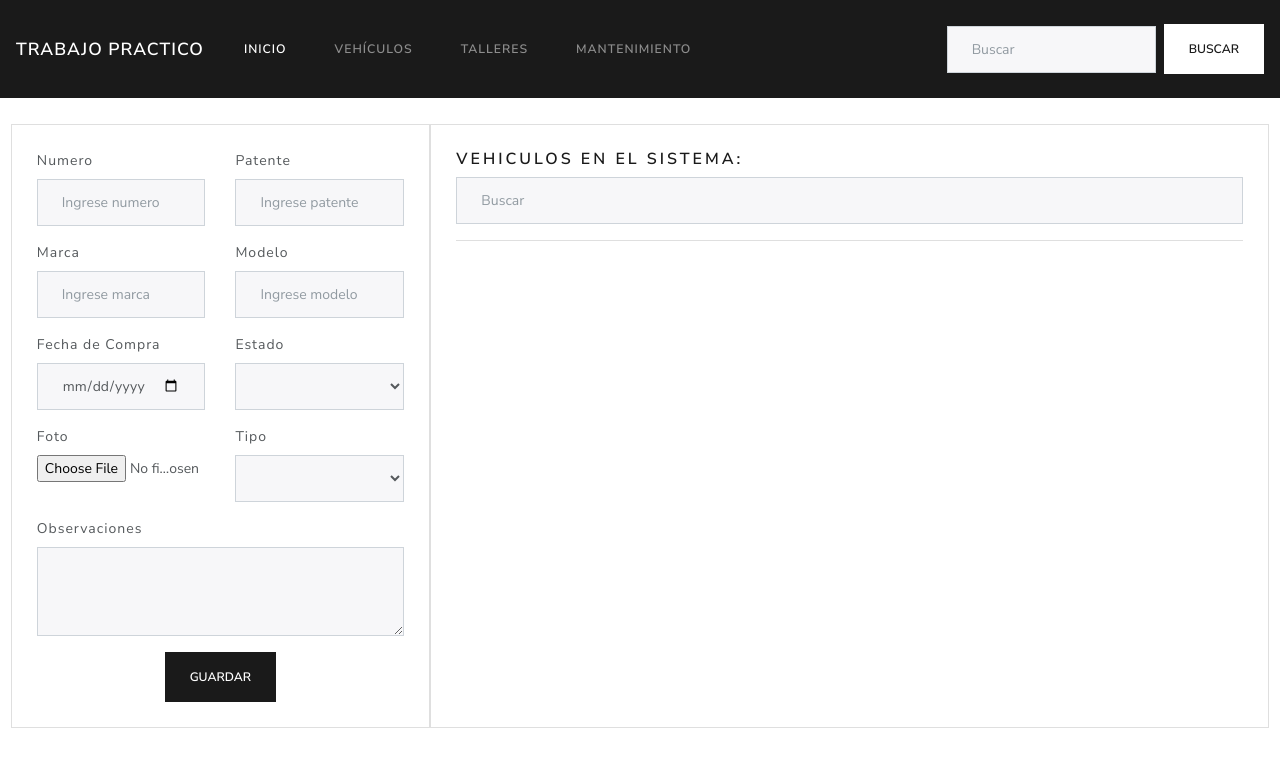
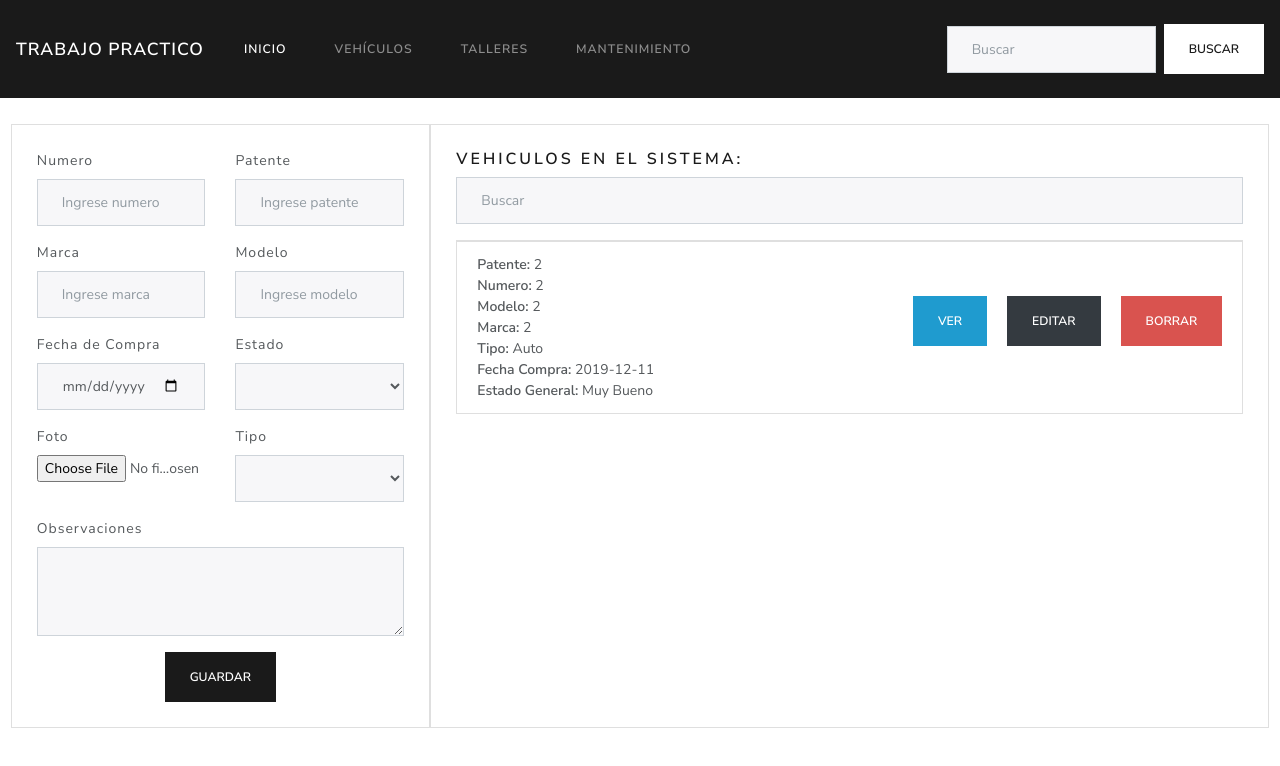
Before and after one commit to NahuelKliphan/Finalab, an Angular app: page /vehiculo in a window 1280 px wide. Shown: the top 766 px of the page. Built offline with nearby package versions, Linux system fonts and the light colour scheme; data requests are answered from the project's data file.

Commit message:
Probando variables globales con services

```diff
--- a/db.json
+++ b/db.json
@@ -1,6 +1,35 @@
 {
-  "vehiculos": [],
-  "camionesGenerales": [],
+  "vehiculos": [
+    {
+      "nroVehiculo": 2,
+      "marca": "2",
+      "modelo": "2",
+      "fechaCompra": "2019-12-11",
+      "estado": "Muy Bueno",
+      "patente": "2",
+      "foto": "",
+      "tipo": "Auto",
+      "observaciones": "",
+      "id": 1
+    }
+  ],
+  "camionesGenerales": [
+    {
+      "nroVehiculo": 2,
+      "marca": "2",
+      "modelo": "2",
+      "fechaCompra": "2019-12-04",
+      "estado": "Nuevo",
+      "patente": "2",
+      "foto": "",
+      "tipo": "Camion general",
+      "observaciones": "12312",
+      "capacidadCarga": 2,
+      "cantidadRuedas": 2,
+      "acoplado": "Si",
+      "id": 1
+    }
+  ],
   "camionesVolcadores": [],
   "talleres": []
 }
--- a/src/app/components/vehiculo/lista-vehiculo/lista-vehiculo.component.html
+++ b/src/app/components/vehiculo/lista-vehiculo/lista-vehiculo.component.html
@@ -9,7 +9,7 @@
         <b>Numero:</b> {{ unVehiculo.nroVehiculo }} <br>
         <button class="btn btn-danger darespacio float-right" (click)="eliminarVehiculo(unVehiculo.id)">Borrar</button>
         <button class="darespacio btn btn-dark float-right" (click)="solicitarModificacion(unVehiculo)">Editar</button>
-        <button class="darespacio btn btn-info float-right">Ver</button>
+        <button class="darespacio btn btn-info float-right" (click)= "verDetalle(unVehiculo)">Ver</button>
         <b>Modelo: </b> {{unVehiculo.modelo}} <br>
         <b>Marca:</b> {{ unVehiculo.marca }} <br>
         <b>Tipo:</b> {{ unVehiculo.tipo }} <br>
--- a/src/app/components/vehiculo/lista-vehiculo/lista-vehiculo.component.ts
+++ b/src/app/components/vehiculo/lista-vehiculo/lista-vehiculo.component.ts
@@ -27,4 +27,9 @@ export class ListaVehiculoComponent implements OnInit {
   solicitarModificacion(unVehiculo:Vehiculo){
     this.VehiculoAmodificar.emit(unVehiculo);
   }
+
+  verDetalle(unVehiculo:Vehiculo){
+    window.location.href = '/verVehiculo';
+    this.database.set(unVehiculo);
+  }
 }
--- /dev/null
+++ b/src/app/components/vehiculo/vista-vehiculo/vista-vehiculo.component.html
@@ -0,0 +1,129 @@
+<div class="row">
+
+    <div class="card border-secondary col-12" style="padding: 2%;">
+
+        <div class="row">
+
+            <div class="col-6">
+
+                <div class="row">
+
+                    <div class="form-group col-6">
+                        <label for="numero">Numero</label>
+                        <input type="text" class="form-control" name="numero" [(ngModel)]="unVehiculo.nroVehiculo"
+                            placeholder="Ingrese numero" readonly>
+                    </div>
+
+                    <div class="form-group col-6">
+                        <label for="patente">Patente</label>
+                        <input type="text" class="form-control" name="patente" placeholder="Ingrese patente"
+                            [(ngModel)]="unVehiculo.patente" readonly>
+                    </div>
+
+                </div>
+
+                <div class="row">
+
+                    <div class="form-group col-6">
+                        <label for="marca">Marca</label>
+                        <input type="text" class="form-control" name="marca" placeholder="Ingrese marca"
+                            [(ngModel)]="unVehiculo.marca" readonly>
+                    </div>
+
+                    <div class="form-group col-6">
+                        <label for="modelo">Modelo</label>
+                        <input type="text" class="form-control" name="modelo" placeholder="Ingrese modelo"
+                            [(ngModel)]="unVehiculo.modelo" readonly>
+                    </div>
+
+                </div>
+
+                <div class="row">
+
+                    <div class="form-group col-6">
+                        <label for="estado">Estado</label>
+                        <input type="text" class="form-control" name="estado" [(ngModel)]="unVehiculo.estado" readonly>
+                    </div>
+
+                    <div class="form-group col-6">
+                        <label for="tipo">Tipo</label>
+                        <input type="text" class="form-control" name="tipo" [(ngModel)]="unVehiculo.tipo" readonly>
+                    </div>
+
+                </div>
+
+                <div class="row">
+
+                    <div class="form-group col-4" *ngIf="unCamionGeneral">
+                        <label for="capacidadCarga">Capacidad de carga</label>
+                        <input type="text" class="form-control" name="capacidadCarga"
+                            [(ngModel)]="unCamionGeneral.capacidadCarga" readonly>
+                    </div>
+                    <div class="form-group col-4" *ngIf="unCamionVolcador">
+                        <label for="capacidadCarga">Capacidad de carga</label>
+                        <input type="text" class="form-control" name="capacidadCarga"
+                            [(ngModel)]="unCamionVolcador.capacidadCarga" readonly>
+                    </div>
+
+                    <div class="form-group col-4" *ngIf="unCamionGeneral">
+                        <label for="cantidadRuedas">Cantidad de ruedas</label>
+                        <input type="text" class="form-control" name="cantidadRuedas"
+                            [(ngModel)]="unCamionGeneral.cantidadRuedas" readonly>
+                    </div>
+                    <div class="form-group col-4" *ngIf="unCamionVolcador">
+                        <label for="cantidadRuedas">Cantidad de ruedas</label>
+                        <input type="text" class="form-control" name="cantidadRuedas"
+                            [(ngModel)]="unCamionVolcador.cantidadRuedas" readonly>
+                    </div>
+
+                    <div class="form-group col-4 " *ngIf="unCamionGeneral">
+                        <label for="acoplado">Acoplado</label>
+                        <input type="text" class="form-control" name="acoplado"
+                        [(ngModel)]="unCamionGeneral.acoplado" readonly>
+                    </div>
+
+                </div>
+
+            </div>
+
+            <div class="col-6">
+
+                <div class="row">
+
+                    <div class="col-6">
+
+                        <div class="form-group">
+                            <label for="modelo">Fecha de Compra</label>
+                            <input type="date" class="form-control" name="modelo" [(ngModel)]="unVehiculo.fechaCompra"
+                                readonly>
+                        </div>
+
+                        <div class="form-group">
+                            <label for="observaciones">Observaciones</label>
+                            <textarea class="form-control" name="observaciones" rows="4"
+                                [(ngModel)]="unVehiculo.observaciones" readonly></textarea>
+
+                        </div>
+
+                    </div>
+
+                    <div class="col-6">
+
+                        <div class="form-group">
+                            <label for="foto">Foto</label>
+                            <img src="" alt="">
+                        </div>
+
+                    </div>
+
+                </div>
+
+            </div>
+
+        </div>
+
+    </div>
+
+</div>
+
+<button (click) = 'Probar()'>Hola</button>
--- /dev/null
+++ b/src/app/components/vehiculo/vista-vehiculo/vista-vehiculo.component.ts
@@ -0,0 +1,30 @@
+import { Component, OnInit } from '@angular/core';
+import { DatabaseService } from 'src/app/servicio/database.service';
+import { Vehiculo } from 'src/app/model/Vehiculo';
+import { CamionGeneral } from 'src/app/model/CamionGeneral';
+import { CamionVolcador } from 'src/app/model/CamionVolcador';
+
+@Component({
+  selector: 'app-vista-vehiculo',
+  templateUrl: './vista-vehiculo.component.html',
+  styleUrls: ['./vista-vehiculo.component.css']
+})
+export class VistaVehiculoComponent implements OnInit {
+
+  constructor(private database: DatabaseService) { }
+
+  ngOnInit() {
+
+  }
+
+  Probar(){
+
+    console.log(this.database.get());
+
+  }
+
+  unVehiculo: Vehiculo; //new Vehiculo(1,'Ford','Raptor',new Date(),'Nuevo','AD123AA','foto','Auto','Excelente estado');
+  unCamionGeneral: CamionGeneral = new CamionGeneral(1,'Ford','Raptor',new Date(),'Nuevo','AD123AA','foto','Auto','Excelente estado',1,1,'Si',1);
+  unCamionVolcador: CamionVolcador =null;// new CamionVolcador(1,'Ford','Raptor',new Date(),'Nuevo','AD123AA','foto','Auto','Excelente estado',1,1,1);
+
+}
--- a/src/app/servicio/database.service.ts
+++ b/src/app/servicio/database.service.ts
@@ -4,6 +4,8 @@ import { Vehiculo } from '../model/Vehiculo';
 import { CamionGeneral } from '../model/CamionGeneral';
 import { Taller } from '../model/Taller';
 import { CamionVolcador } from '../model/CamionVolcador';
+
+
 
 
 @Injectable({
@@ -15,7 +17,17 @@ export class DatabaseService {
 
 
   listadoVehiculos: Vehiculo[] = [];
-  listadoTalleres: Taller[] = []
+  listadoTalleres: Taller[] = [];
+
+  vehiculo: Vehiculo;
+
+  set(x : Vehiculo){
+    this.vehiculo = x;
+  }
+
+  get(){
+    return this.vehiculo;
+  }
 
   //Vehiculos
 
```
Also changed, not shown: src/app/app.module.ts (+7 -1 lines), src/app/components/vehiculo/vista-vehiculo/vista-vehiculo.component.css (added), 1 other file (tests, documents, lock files or other folders).
